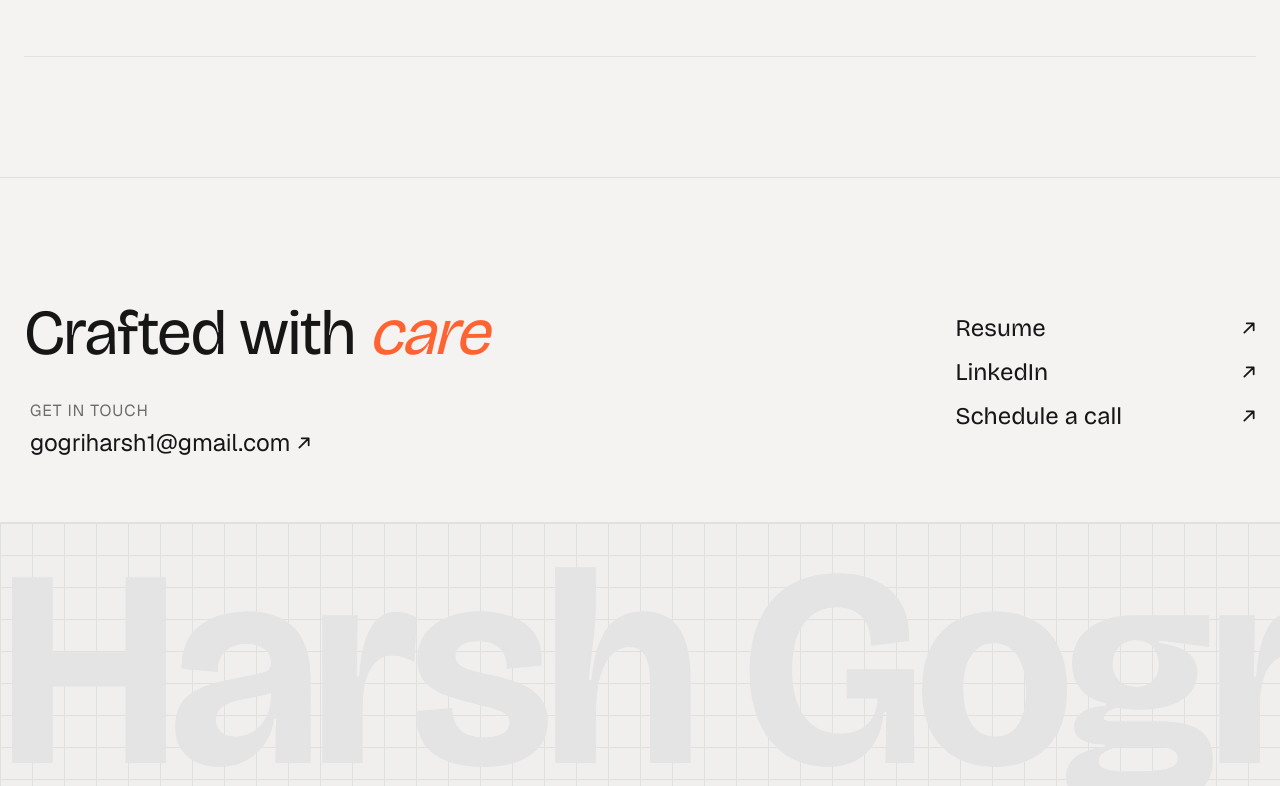
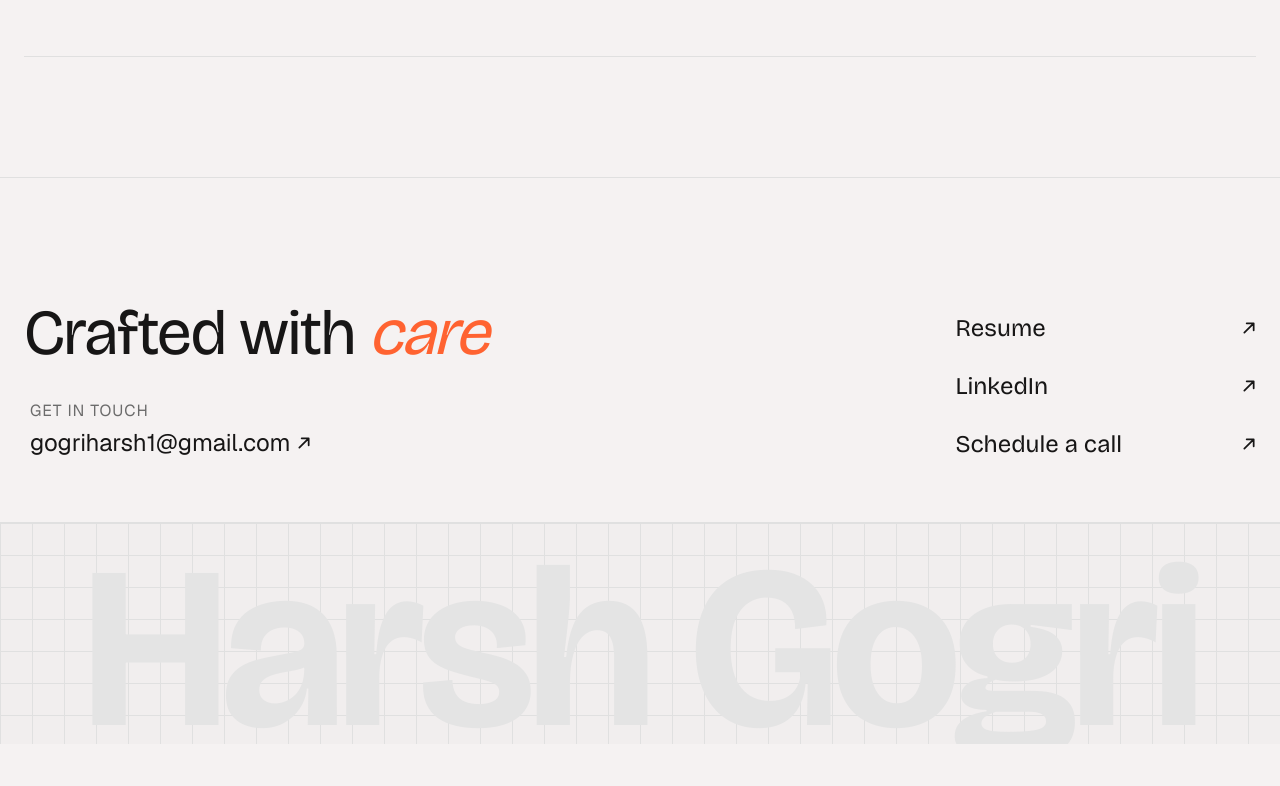
Before and after one commit to Harsh-Gogri/portfolio, a Next.js app: page /work in a window 1280 px wide. Shown: the part 1285-2071 px from the top of the page. After the commit the page ends 2029 px from the top, so only its background shows below. Built offline with nearby package versions, Linux system fonts and the light colour scheme.

Commit message:
Update Footer

```diff
--- a/src/components/home/Hero.jsx
+++ b/src/components/home/Hero.jsx
@@ -78,10 +78,10 @@ export default function Hero() {
               <Image
                 src={PROFILE_PHOTO_SRC}
                 alt=""
-                width={132}
-                height={132}
+                width={180}
+                height={180}
                 className={styles.tooltipImage}
-                sizes="132px"
+                sizes="180px"
               />
             </span>
           </span>
--- a/src/components/layout/Footer.module.css
+++ b/src/components/layout/Footer.module.css
@@ -77,7 +77,7 @@
 .right {
   display: flex;
   flex-direction: column;
-  height: stretch;
+  align-self: stretch;
   justify-content: space-between;
   align-items: flex-end;
   gap: var(--spacing-sm);
@@ -129,7 +129,7 @@
   display: block;
   width: 100%;
   font-family: var(--font-heading);
-  font-size: clamp(18vw, 22vw, 26vw);
+  font-size: clamp(14vw, 18vw, 20vw);
   font-weight: 700;
   line-height: 0.82;
   letter-spacing: -0.03em;
@@ -137,10 +137,7 @@
   white-space: nowrap;
   text-align: center;
   /* Pixelated / bitmap rendering */
-  image-rendering: pixelated;
   -webkit-font-smoothing: none;
-  font-smooth: never;
-  text-rendering: optimizeSpeed;
 }
 
 /* ─── Mobile ────────────────────────────────────────────────────── */
@@ -166,7 +163,7 @@
     display: none;
   }
 
-  .watermarkText {
+  /* .watermarkText {
     font-size: 28vw;
-  }
+  } */
 }
```
Also changed, not shown: src/components/home/Hero.module.css (+17 -1 lines).
